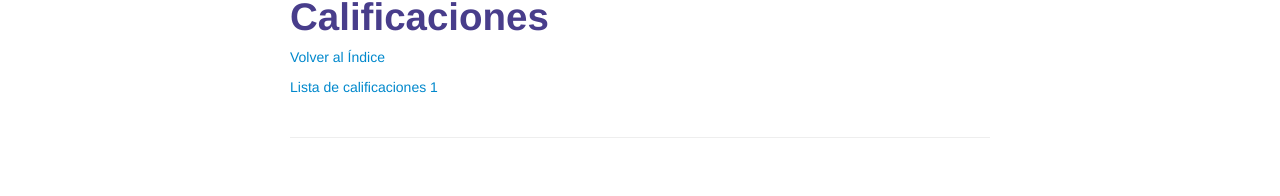
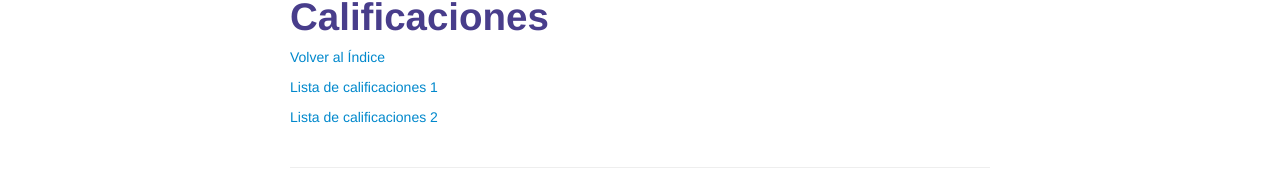
Before and after one commit to enriGarcia/enriGarcia.github.io, a Jekyll site: the page built from pages/teaching/calcDif.md, in a window 1280 px wide. Shown: the part 933-1129 px from the top of the page. Built offline with Jekyll 4.4.1, drawn with Linux system fonts in a browser that asks for light colours; before the commit the page ends 1102 px from its top, so only the background shows below that.

Commit message:
webpage update

```diff
--- a/pages/teaching/calcDif.md
+++ b/pages/teaching/calcDif.md
@@ -39,6 +39,8 @@ description: Listado de prácticas
 
 [Lista de calificaciones 1]({{ BASE_PATH}}/pages/stuff/2022b_calcDif1.pdf)
 
+[Lista de calificaciones 2]({{ BASE_PATH}}/pages/stuff/2022b_calcDif2.pdf)
+
 
 
 <!-- Note: this is how to write a comment in HTML. Everything in here won't show up on your webpage.-->
```
Also changed, not shown: pages/teaching/cad.md (+1 -0 lines), pages/teaching/progAv.md (+2 -0 lines), 2 other files.
